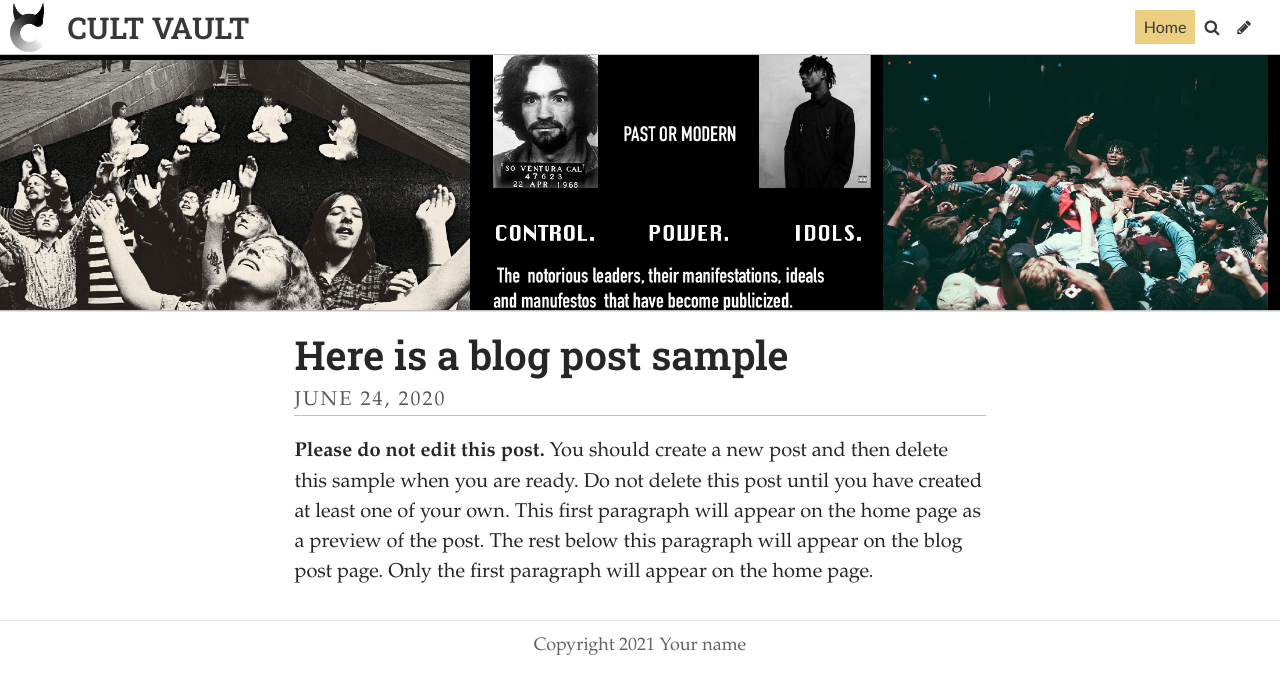
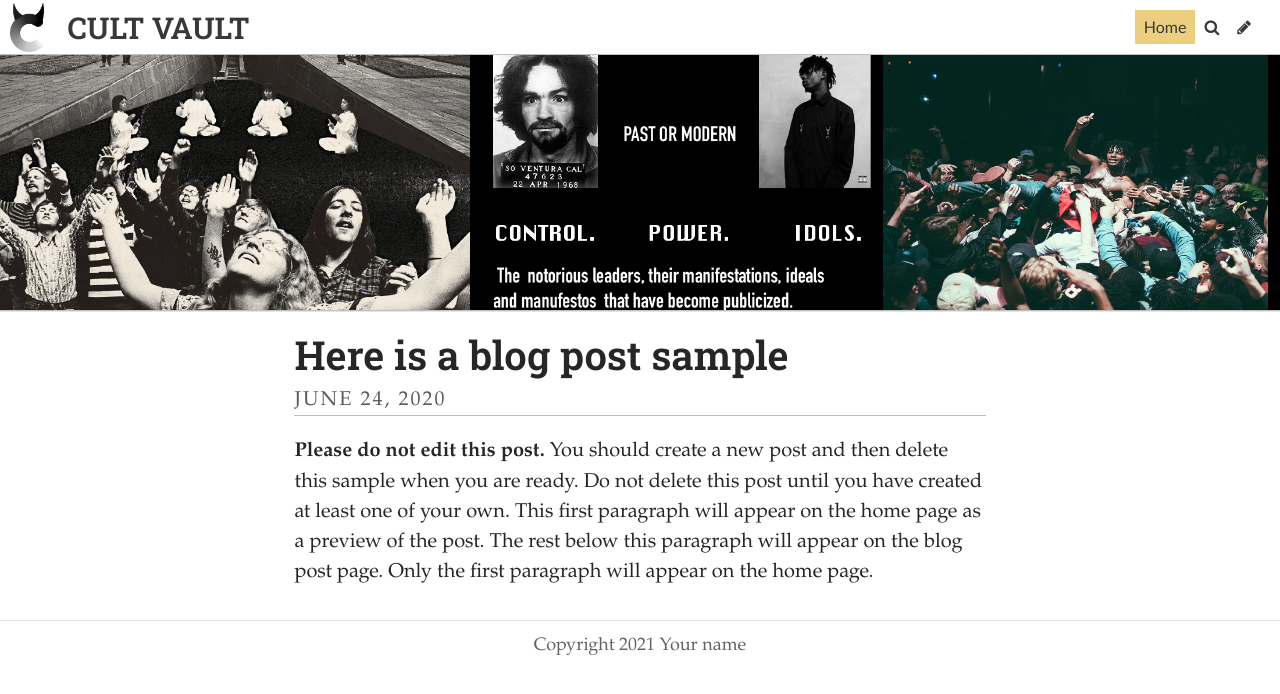
Before and after one commit to Loohwis/Vault, a Jekyll site: the page built from index.html, in a window 1280 px wide. Shown: the top 694 px of the page. Built offline with Jekyll 4.4.1, drawn with Linux system fonts in a browser that asks for light colours; some web fonts are replaced; the list of posts is cut into pages by our own code.

Commit message:
Update Settings “general”

```diff
--- a/_data/settings.yml
+++ b/_data/settings.yml
@@ -1,7 +1,7 @@
 title: CULT VAULT
 description: "Youth Culture, Trends, Movements "
 footer_text: Copyright 2021 Your name
-header_feature_image: ../uploads/cult-banner-final.png
+header_feature_image: ../uploads/cultbannerfinalfinal.png
 header_text: ""
 header_text_color: "#ffffff"
 bannerheight: 20vmax
```
Also changed, not shown: uploads/cultbannerfinalfinal.png (added).
